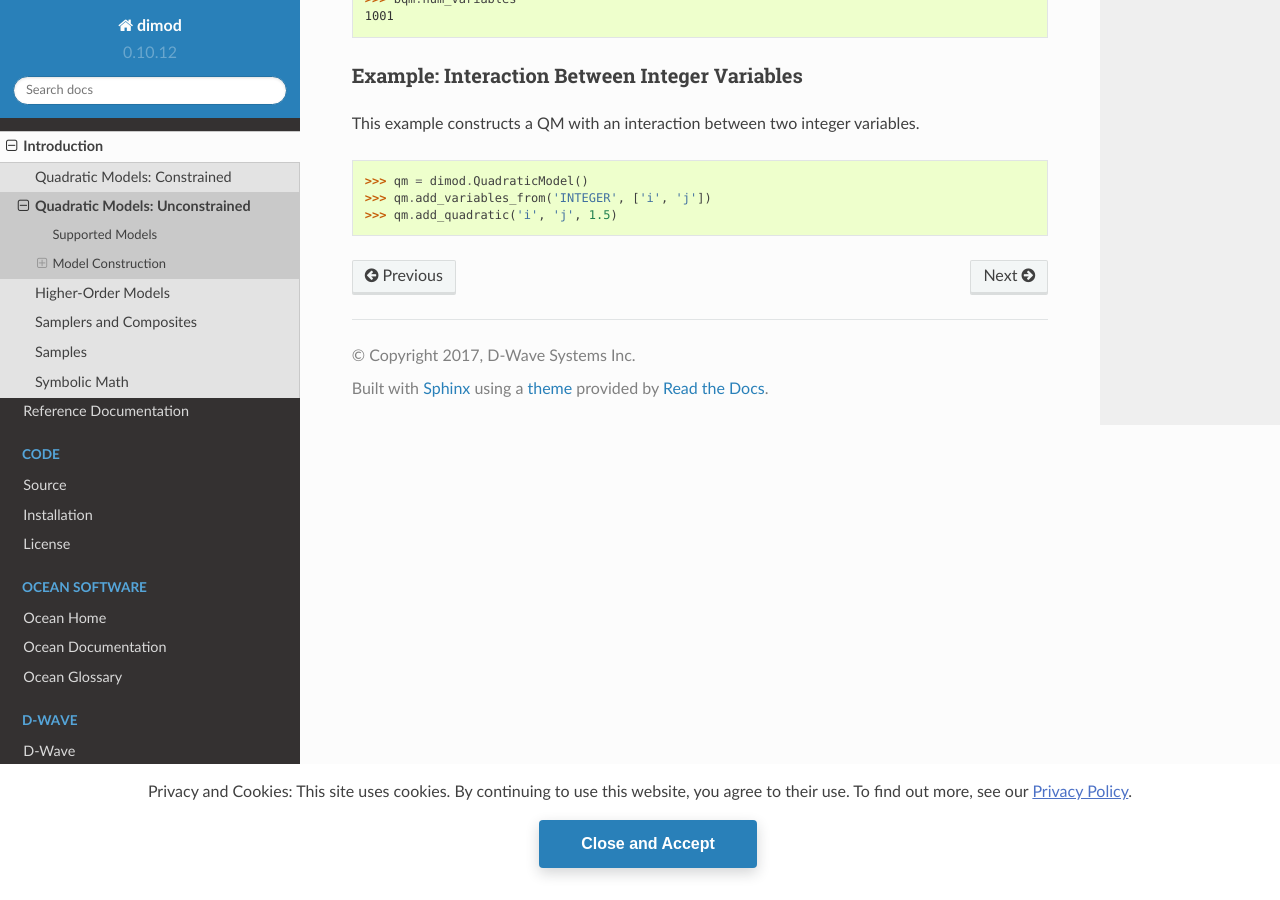
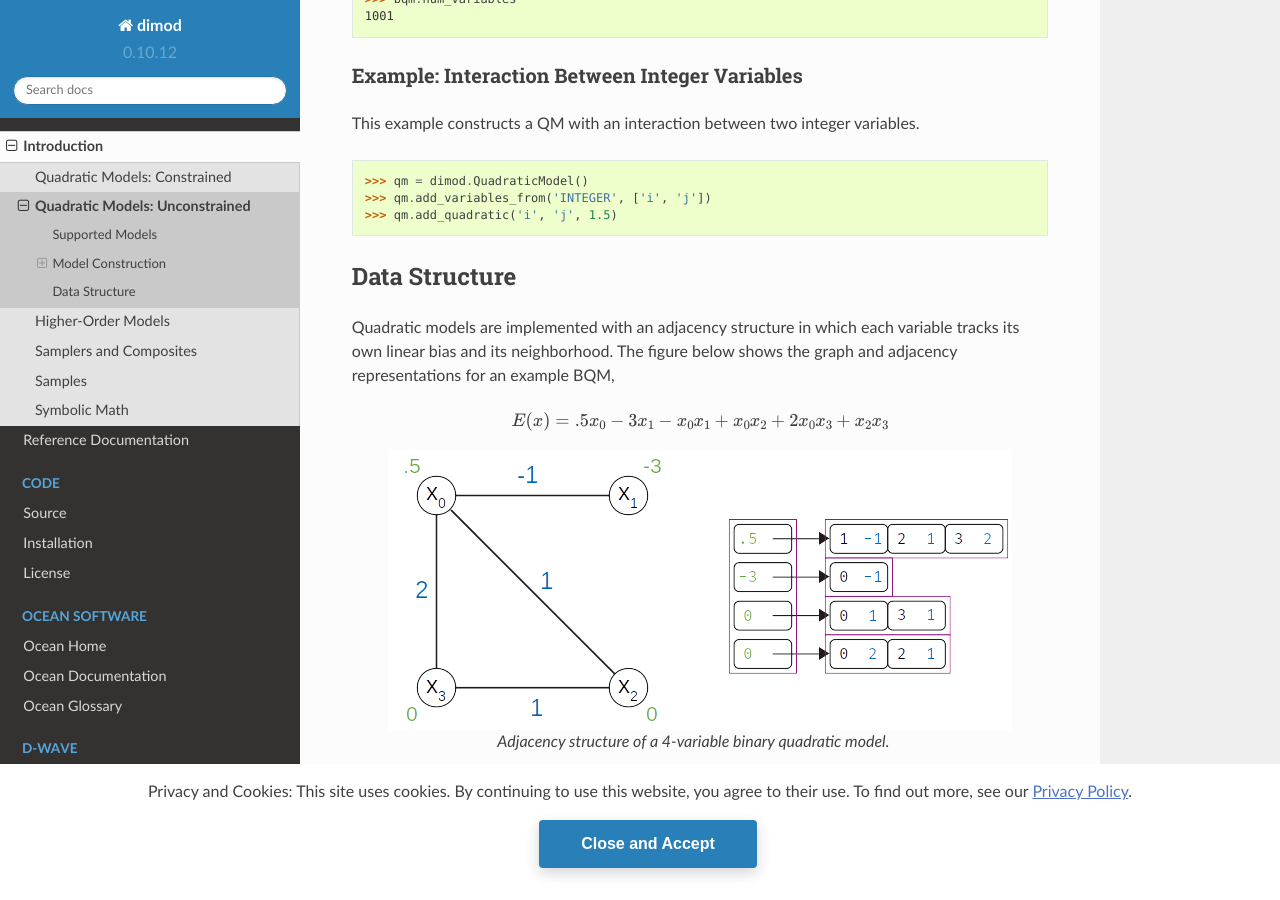
Before and after one commit to dwavesystems/dimod, a Sphinx documentation site: the page built from docs/intro/intro_quadratic.rst, in a window 1280 px wide and 900 px high, scrolled down 2546 px. Built offline with Sphinx 7.4.7 and the Read the Docs theme 2.0.0, drawn with Linux system fonts in a browser that asks for light colours; the version number is read from the project's files by our own code.

Commit message:
Restore dropped data-structure content

```diff
--- a/docs/intro/intro_quadratic.rst
+++ b/docs/intro/intro_quadratic.rst
@@ -144,3 +144,21 @@ This example constructs a QM with an interaction between two integer variables.
 >>> qm = dimod.QuadraticModel()
 >>> qm.add_variables_from('INTEGER', ['i', 'j'])
 >>> qm.add_quadratic('i', 'j', 1.5)
+
+Data Structure
+==============
+
+Quadratic models are implemented with an adjacency structure in which each variable
+tracks its own linear bias and its neighborhood. The figure below shows the graph
+and adjacency representations for an example BQM,
+
+.. math::
+
+   E(x) = .5 x_0 - 3 x_1 - x_0 x_1 + x_0 x_2 + 2 x_0 x_3 + x_2 x_3
+
+.. figure:: ../_images/adj-reference.png
+    :align: center
+    :name: Adjacency Structure
+    :alt: Adjacency Structure
+
+    Adjacency structure of a 4-variable binary quadratic model.
--- a/docs/reference/quadratic.rst
+++ b/docs/reference/quadratic.rst
@@ -5,8 +5,8 @@ Quadratic Models: Unconstrained
 ===============================
 
 This page describes the `dimod` package's unconstrained quadratic models: classes,
-attributes, methods, and some functions related to these classes. For an introduction,
-see :ref:`intro_qm`.
+attributes, methods, and some functions related to these classes. For an introduction
+and the data structure, see :ref:`intro_qm`.
 
 For reference documentation of **constrained** quadratic models, see
 :ref:`cqm`.
```
